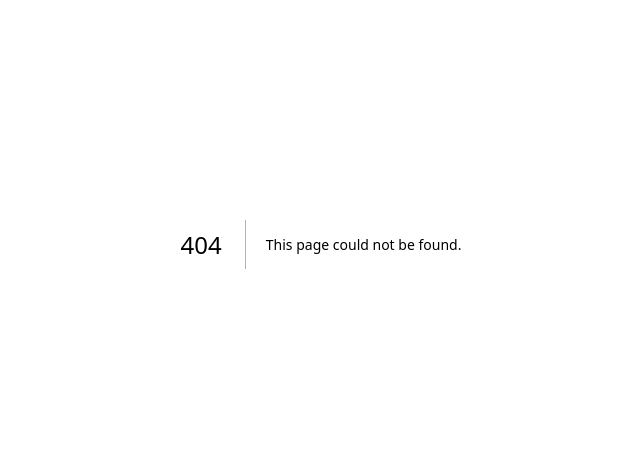
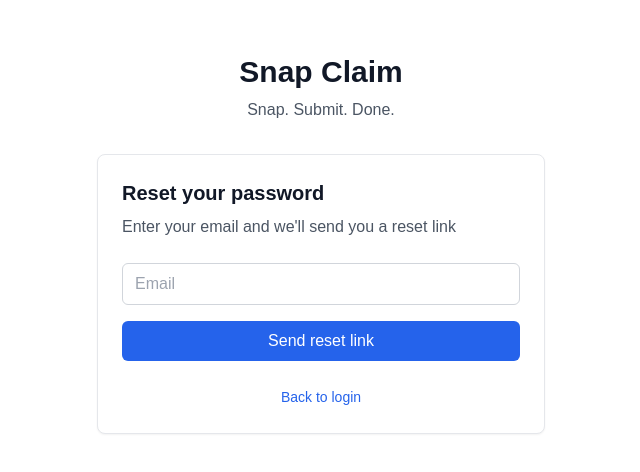
Before and after one commit to nicholasong81/snapclaim, a Next.js app: page /forgot-password in a window 1280 px wide. Before the commit this address had no page. Shown: the part 156-628 px from the top of the page, without its empty margins (319-959 px from the left). Built offline with nearby package versions, Linux system fonts and the light colour scheme.

Commit message:
Day 1 - add forgot password and reset password flow

```diff
--- /dev/null
+++ b/app/forgot-password/page.tsx
@@ -0,0 +1,95 @@
+'use client'
+
+import { useState } from 'react'
+import { createClient } from '@/lib/supabase'
+
+export default function ForgotPasswordPage() {
+  const [email, setEmail] = useState('')
+  const [loading, setLoading] = useState(false)
+  const [error, setError] = useState('')
+  const [success, setSuccess] = useState(false)
+
+  const handleResetPassword = async (e: React.FormEvent) => {
+    e.preventDefault()
+    setLoading(true)
+    setError('')
+
+    const supabase = createClient()
+    const { error } = await supabase.auth.resetPasswordForEmail(email, {
+      redirectTo: `${window.location.origin}/reset-password`
+    })
+
+    if (error) {
+      setError(error.message)
+    } else {
+      setSuccess(true)
+    }
+    setLoading(false)
+  }
+
+  return (
+    <div className="min-h-screen bg-white flex items-center justify-center px-4">
+      <div className="max-w-md w-full">
+        <div className="text-center mb-8">
+          <h1 className="text-3xl font-bold text-gray-900 mb-2">Snap Claim</h1>
+          <p className="text-gray-600">Snap. Submit. Done.</p>
+        </div>
+
+        <div className="bg-white border border-gray-200 rounded-lg p-6 shadow-sm">
+          {!success ? (
+            <>
+              <h2 className="text-xl font-semibold text-gray-900 mb-2">Reset your password</h2>
+              <p className="text-gray-600 mb-6">
+                Enter your email and we'll send you a reset link
+              </p>
+
+              <form onSubmit={handleResetPassword} className="space-y-4">
+                <div>
+                  <input
+                    type="email"
+                    placeholder="Email"
+                    value={email}
+                    onChange={(e) => setEmail(e.target.value)}
+                    className="w-full px-3 py-2 border border-gray-300 rounded-md focus:outline-none focus:ring-2 focus:ring-blue-500 focus:border-transparent"
+                    required
+                  />
+                </div>
+
+                {error && (
+                  <div className="text-red-600 text-sm">{error}</div>
+                )}
+
+                <button
+                  type="submit"
+                  disabled={loading}
+                  className="w-full bg-blue-600 text-white py-2 px-4 rounded-md hover:bg-blue-700 disabled:opacity-50 disabled:cursor-not-allowed flex items-center justify-center"
+                >
+                  {loading ? (
+                    <div className="animate-spin rounded-full h-4 w-4 border-b-2 border-white"></div>
+                  ) : (
+                    'Send reset link'
+                  )}
+                </button>
+              </form>
+            </>
+          ) : (
+            <div className="text-center py-8">
+              <div className="text-green-600 text-lg font-medium mb-2">
+                Check your email
+              </div>
+              <p className="text-gray-600">
+                We've sent a password reset link to <strong>{email}</strong>
+              </p>
+            </div>
+          )}
+
+          <div className="mt-6 text-center">
+            <a href="/login" className="text-sm text-blue-600 hover:underline">
+              Back to login
+            </a>
+          </div>
+        </div>
+      </div>
+    </div>
+  )
+}
--- a/app/login/page.tsx
+++ b/app/login/page.tsx
@@ -60,6 +60,14 @@ export default function LoginPage() {
                 className="w-full px-3 py-2 border border-gray-300 rounded-md focus:outline-none focus:ring-2 focus:ring-blue-500 focus:border-transparent"
                 required
               />
+              <div className="mt-2 text-right">
+                <a
+                  href="/forgot-password"
+                  className="text-sm text-gray-500 hover:text-gray-700 hover:underline"
+                >
+                  Forgot your password?
+                </a>
+              </div>
             </div>
 
             {error && (
--- /dev/null
+++ b/app/reset-password/page.tsx
@@ -0,0 +1,122 @@
+'use client'
+
+import { useState } from 'react'
+import { useRouter } from 'next/navigation'
+import { createClient } from '@/lib/supabase'
+
+export default function ResetPasswordPage() {
+  const [password, setPassword] = useState('')
+  const [confirmPassword, setConfirmPassword] = useState('')
+  const [loading, setLoading] = useState(false)
+  const [error, setError] = useState('')
+  const [success, setSuccess] = useState(false)
+  const router = useRouter()
+
+  const handleResetPassword = async (e: React.FormEvent) => {
+    e.preventDefault()
+    setLoading(true)
+    setError('')
+
+    // Validation
+    if (password.length < 8) {
+      setError('Password must be at least 8 characters long')
+      setLoading(false)
+      return
+    }
+
+    if (password !== confirmPassword) {
+      setError('Passwords do not match')
+      setLoading(false)
+      return
+    }
+
+    const supabase = createClient()
+    const { error } = await supabase.auth.updateUser({ password })
+
+    if (error) {
+      setError(error.message)
+    } else {
+      setSuccess(true)
+      setTimeout(() => {
+        router.push('/dashboard')
+      }, 2000)
+    }
+    setLoading(false)
+  }
+
+  return (
+    <div className="min-h-screen bg-white flex items-center justify-center px-4">
+      <div className="max-w-md w-full">
+        <div className="text-center mb-8">
+          <h1 className="text-3xl font-bold text-gray-900 mb-2">Snap Claim</h1>
+          <p className="text-gray-600">Snap. Submit. Done.</p>
+        </div>
+
+        <div className="bg-white border border-gray-200 rounded-lg p-6 shadow-sm">
+          {!success ? (
+            <>
+              <h2 className="text-xl font-semibold text-gray-900 mb-2">Set a new password</h2>
+
+              <form onSubmit={handleResetPassword} className="space-y-4">
+                <div>
+                  <input
+                    type="password"
+                    placeholder="New password"
+                    value={password}
+                    onChange={(e) => setPassword(e.target.value)}
+                    className="w-full px-3 py-2 border border-gray-300 rounded-md focus:outline-none focus:ring-2 focus:ring-blue-500 focus:border-transparent"
+                    required
+                    minLength={8}
+                  />
+                </div>
+
+                <div>
+                  <input
+                    type="password"
+                    placeholder="Confirm new password"
+                    value={confirmPassword}
+                    onChange={(e) => setConfirmPassword(e.target.value)}
+                    className="w-full px-3 py-2 border border-gray-300 rounded-md focus:outline-none focus:ring-2 focus:ring-blue-500 focus:border-transparent"
+                    required
+                    minLength={8}
+                  />
+                </div>
+
+                {error && (
+                  <div className="text-red-600 text-sm">{error}</div>
+                )}
+
+                <button
+                  type="submit"
+                  disabled={loading}
+                  className="w-full bg-blue-600 text-white py-2 px-4 rounded-md hover:bg-blue-700 disabled:opacity-50 disabled:cursor-not-allowed flex items-center justify-center"
+                >
+                  {loading ? (
+                    <div className="animate-spin rounded-full h-4 w-4 border-b-2 border-white"></div>
+                  ) : (
+                    'Update password'
+                  )}
+                </button>
+              </form>
+            </>
+          ) : (
+            <div className="text-center py-8">
+              <div className="text-green-600 text-lg font-medium">
+                Password updated successfully
+              </div>
+              <p className="text-gray-600 mt-2">
+                Redirecting to dashboard...
+              </p>
+            </div>
+          )}
+
+          <div className="mt-6 text-center">
+            <a href="/login" className="text-sm text-blue-600 hover:underline">
+              Back to login
+            </a>
+          </div>
+        </div>
+      </div>
+    </div>
+  )
+}
--- a/middleware.ts
+++ b/middleware.ts
@@ -19,7 +19,9 @@ export async function middleware(req: NextRequest) {
   const { data: { session } } = await supabase.auth.getSession()
 
   const isAuthPage = req.nextUrl.pathname.startsWith('/login') ||
-                     req.nextUrl.pathname.startsWith('/signup')
+                     req.nextUrl.pathname.startsWith('/signup') ||
+                     req.nextUrl.pathname.startsWith('/forgot-password') ||
+                     req.nextUrl.pathname.startsWith('/reset-password')
   const isPublicPage = req.nextUrl.pathname === '/'
 
   if (!session && !isAuthPage && !isPublicPage) {
```
